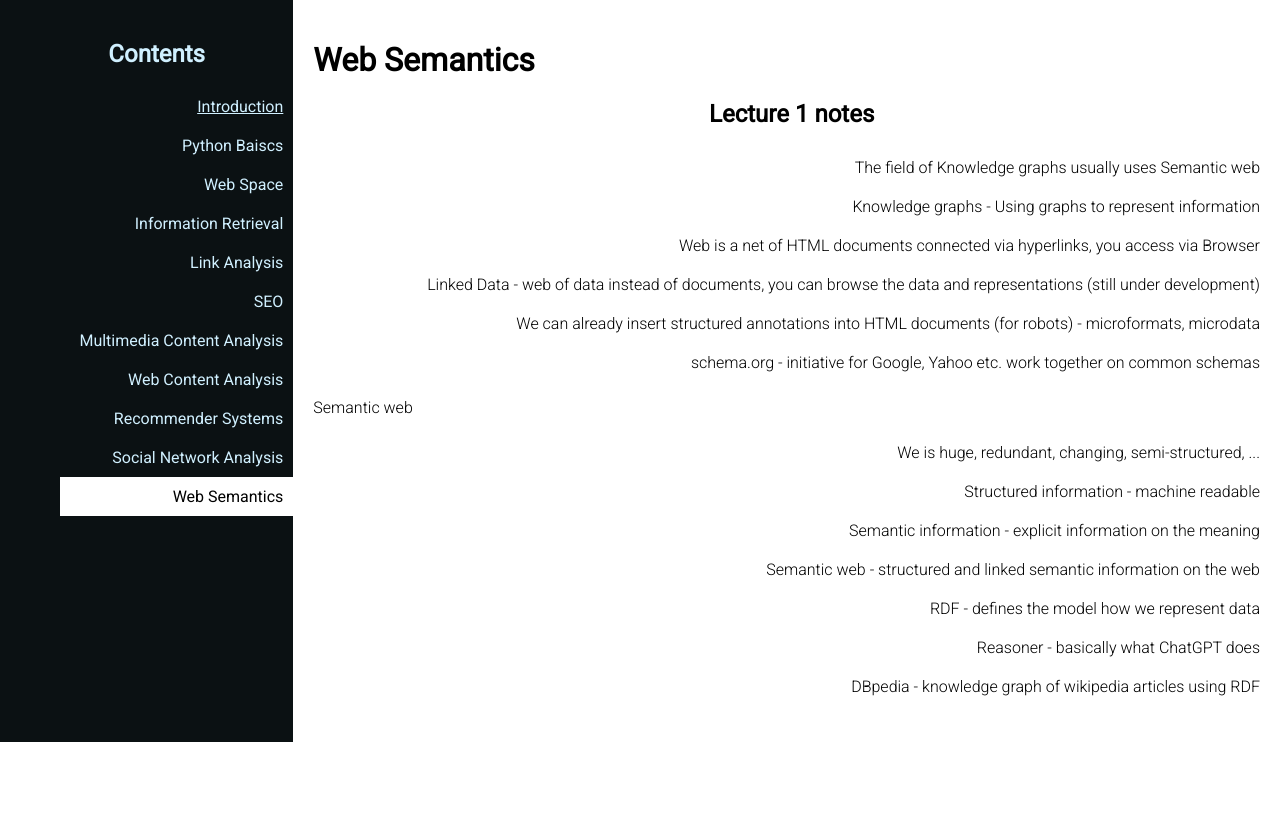
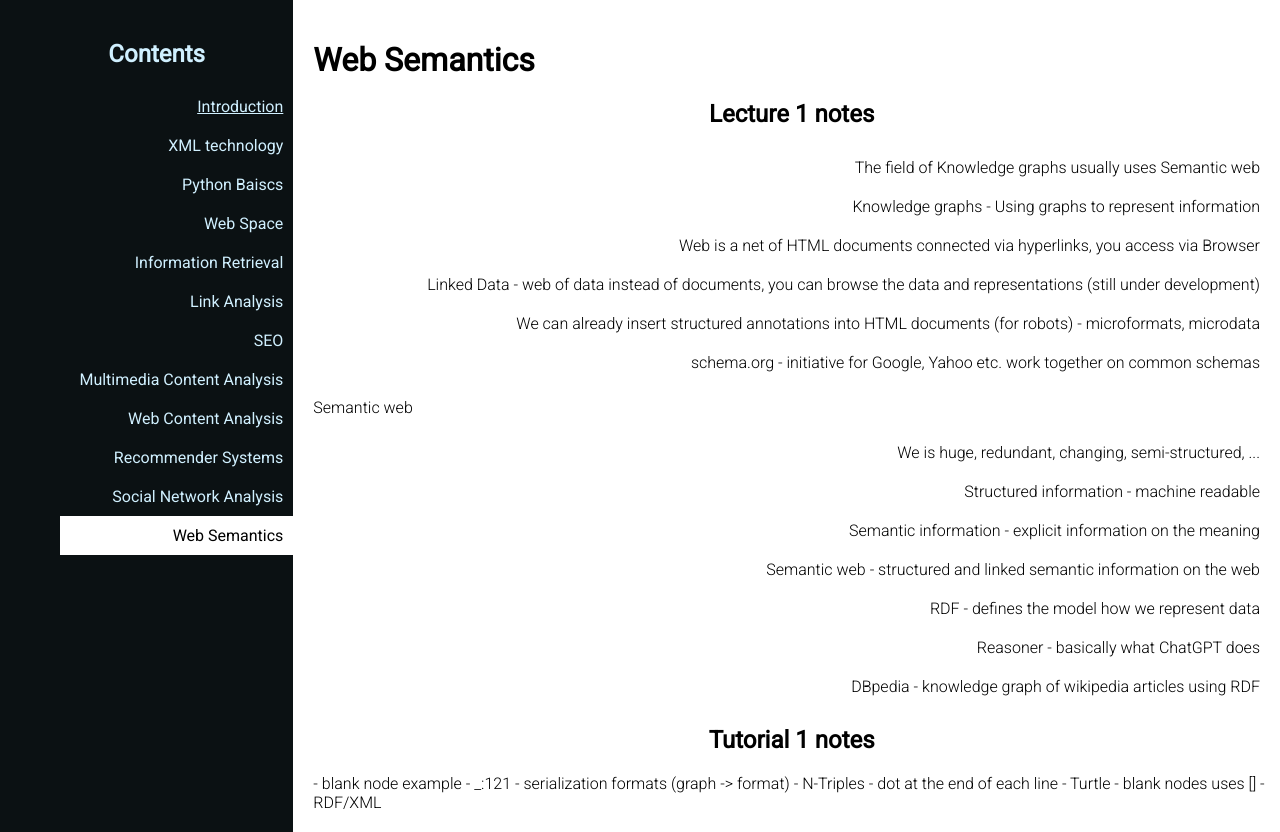
Before and after one commit to Sirvy/web-eng-journey, a PHP site: page /courses/analysis/semantics in a window 1280 px wide. Shown: the part 141-973 px from the top of the page. Before the commit the page ends 883 px from the top, so only its background shows below. Run offline with PHP 8.4, Linux system fonts and the light colour scheme; some libraries are stand-ins or nearby versions.

Commit message:
Some updates

```diff
--- a/public/courses/analysis/chapters/semantics.php
+++ b/public/courses/analysis/chapters/semantics.php
@@ -20,3 +20,14 @@ Semantic web
     <li>Reasoner - basically what ChatGPT does</li>
     <li>DBpedia - knowledge graph of wikipedia articles using RDF</li>
 </ul>
+
+
+<h2>Tutorial 1 notes</h2>
+- blank node example
+    - _:121
+- serialization formats (graph -> format)
+    - N-Triples
+        - dot at the end of each line
+    - Turtle
+        - blank nodes uses []
+    - RDF/XML
--- a/public/courses/analysis/index.php
+++ b/public/courses/analysis/index.php
@@ -10,6 +10,7 @@ Course::$backgroundUrl = "https://www.toptal.com/designers/subtlepatterns/upload
 
 Course::$chapters = [
     'home' => 'Introduction',
+    'xml' => 'XML technology',
     'python' => 'Python Baiscs',
     'webspace' => 'Web Space',
     /*
--- a/public/courses/js/chapters/home.php
+++ b/public/courses/js/chapters/home.php
@@ -1 +1,4 @@
 <h2>Introduction</h2>
+Hello
+<?php Layout::renderImage('https://media.discordapp.net/attachments/406784210699812885/1157375220143886346/P_20160814_211519.jpg?ex=6518612b&is=65170fab&hm=b9339c02ec124b82eafada5b7610aa268a843bbb12f6b8af7d5b501ab0d7de11&=&width=807&height=605') ?>
+Mello
--- a/public/courses/layout.php
+++ b/public/courses/layout.php
@@ -108,6 +108,13 @@ class Layout
 
         <?php
     }
+
+    public static function renderImage(string $url, string $alt = ''): void
+    {
+        ?>
+        <img src="<?= $url ?>" alt="<?= $alt ?>"/>
+        <?php
+    }
 }
 
 ?>
```
Also changed, not shown: src/index/SkillsSection.js (+13 -0 lines).
